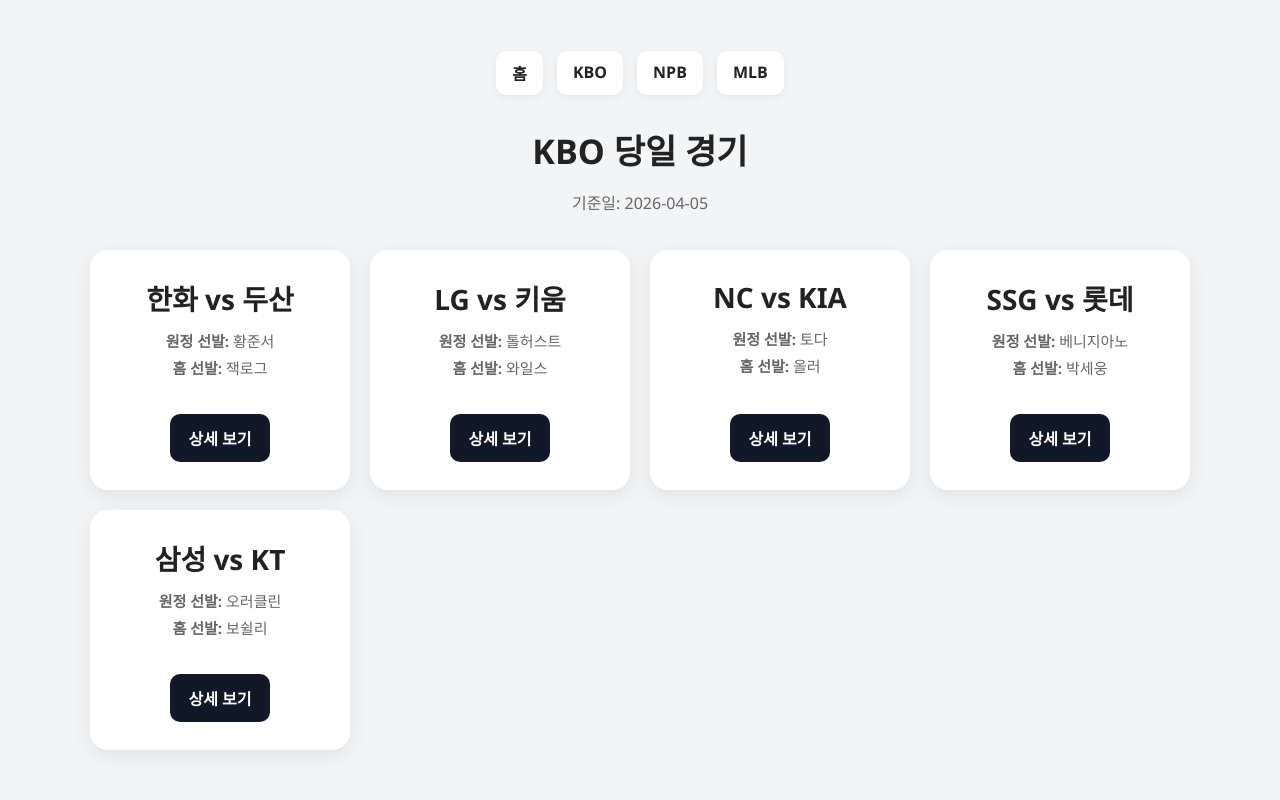
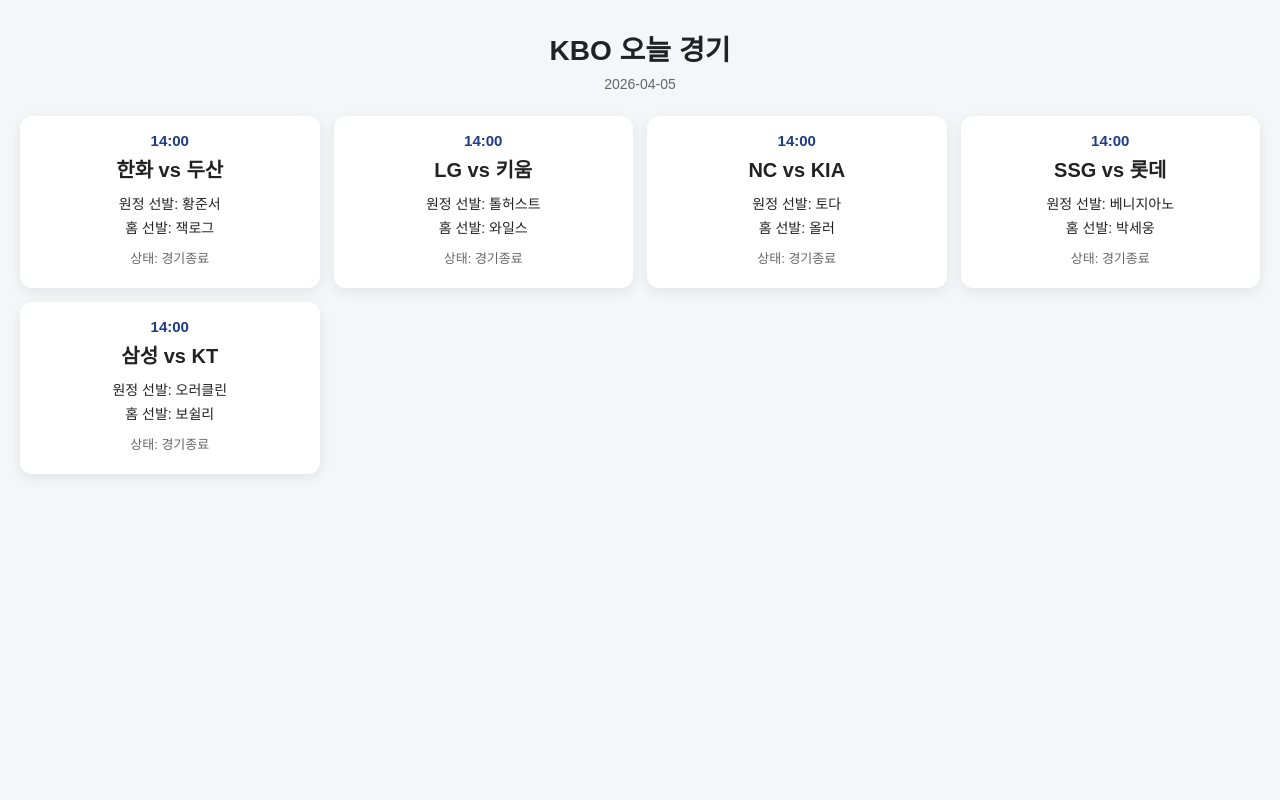
Before and after one commit to corea1531-rgb/coding_develop, a Flask app: page /kbo/ in a window 1280 px wide. Run offline with Flask 3, Linux system fonts and the light colour scheme; data comes from the database, SQL or seed files in the repository.

Commit message:
수정 내용

```diff
--- a/BaseBallData/app/kbo/routes.py
+++ b/BaseBallData/app/kbo/routes.py
@@ -16,7 +16,12 @@
         date_str = datetime.now().strftime("%Y-%m-%d")
 
     games = get_today_games(date_str)
-    return render_template("kbo/index.html", games=games, today=date_str)
+
+    return render_template(
+        "kbo/index.html",
+        games=games,
+        today=date_str
+    )
 
 
 @kbo_bp.route("/game/<game_id>")
@@ -27,9 +32,19 @@
     if not detail:
         abort(404)
 
+    game = detail["game"]
+
+    game_time = (
+        game.get("game_time")
+        or game.get("start_time")
+        or game.get("display_time")
+        or ""
+    )
+
     return render_template(
         "kbo/game_detail.html",
-        game=detail["game"],
+        game=game,
+        game_time=game_time,
         away_pitcher_logs=detail["away_pitcher_logs"],
         home_pitcher_logs=detail["home_pitcher_logs"],
         selected_range=detail["selected_range"],
--- a/BaseBallData/app/services/kbo_service.py
+++ b/BaseBallData/app/services/kbo_service.py
@@ -9,6 +9,7 @@
     SELECT
         game_id,
         game_date,
+        game_time,
         league,
         round_code,
         status_code,
@@ -39,6 +40,7 @@
     SELECT
         game_id,
         game_date,
+        game_time,
         league,
         round_code,
         status_code,
@@ -101,6 +103,7 @@
             away_ab AS ab,
             away_era AS era,
             away_wls AS wls,
+            away_bb9 AS bb9,
             'away' AS team_type
         FROM starting_pitcher_stats
         WHERE away_pitcher_pcode = ?
@@ -127,6 +130,7 @@
             home_ab AS ab,
             home_era AS era,
             home_wls AS wls,
+            home_bb9 AS bb9,
             'home' AS team_type
         FROM starting_pitcher_stats
         WHERE home_pitcher_pcode = ?
--- a/BaseBallData/app/templates/kbo/index.html
+++ b/BaseBallData/app/templates/kbo/index.html
@@ -1,31 +1,163 @@
-{% extends "base.html" %}
+<!DOCTYPE html>
+<html lang="ko">
+<head>
+    <meta charset="UTF-8">
+    <meta name="viewport" content="width=device-width, initial-scale=1.0">
+    <title>KBO 오늘 경기</title>
+    <style>
+        body {
+            margin: 0;
+            padding: 0;
+            background: #f5f6f8;
+            font-family: Arial, sans-serif;
+            color: #222;
+        }
 
-{% block title %}KBO 당일 경기{% endblock %}
+        .wrap {
+            max-width: 1400px;
+            margin: 28px auto;
+            padding: 0 20px;
+        }
 
-{% block content %}
-<h1 class="title">KBO 당일 경기</h1>
-<p class="subtitle">기준일: {{ today }}</p>
+        .page-title {
+            text-align: center;
+            font-size: 28px;
+            font-weight: bold;
+            margin-bottom: 8px;
+        }
+
+        .page-date {
+            text-align: center;
+            font-size: 14px;
+            color: #666;
+            margin-bottom: 24px;
+        }
+
+        .game-list {
+            display: grid;
+            grid-template-columns: repeat(4, 1fr);
+            gap: 14px;
+        }
+
+        .game-card {
+            display: block;
+            background: #ffffff;
+            justify-content: center;
+            align-items: center;
+            text-align: center;
+            border-radius: 12px;
+            padding: 16px 16px;
+            box-shadow: 0 4px 14px rgba(0, 0, 0, 0.08);
+            text-decoration: none;
+            color: inherit;
+            transition: transform 0.15s ease, box-shadow 0.15s ease;
+            min-height: 140px;
+        }
+
+        .game-card:hover {
+            transform: translateY(-2px);
+            box-shadow: 0 8px 20px rgba(0, 0, 0, 0.12);
+        }
+
+        .game-time {
+            font-size: 15px;
+            font-weight: bold;
+            margin-bottom: 8px;
+            color: #1f3c88;
+        }
+
+        .matchup {
+            font-size: 20px;
+            font-weight: bold;
+            margin-bottom: 12px;
+            line-height: 1.3;
+        }
+
+        .starter {
+            font-size: 14px;
+            margin-bottom: 4px;
+            line-height: 1.4;
+        }
+
+        .status {
+            margin-top: 10px;
+            font-size: 13px;
+            color: #666;
+        }
+
+        .empty-box {
+            background: #ffffff;
+            border-radius: 12px;
+            padding: 24px;
+            text-align: center;
+            box-shadow: 0 4px 14px rgba(0, 0, 0, 0.08);
+            color: #666;
+        }
+
+        @media (max-width: 1200px) {
+            .game-list {
+                grid-template-columns: repeat(3, 1fr);
+            }
+        }
+
+        @media (max-width: 900px) {
+            .game-list {
+                grid-template-columns: repeat(2, 1fr);
+            }
+        }
+
+        @media (max-width: 600px) {
+            .game-list {
+                grid-template-columns: 1fr;
+            }
+        }
+    </style>
+</head>
+<body>
+    <div class="wrap">
+        <div class="page-title">KBO 오늘 경기</div>
+        <div class="page-date">{{ today }}</div>
 
         {% if games %}
-    <div class="league-grid">
+            <div class="game-list">
                 {% for game in games %}
-            <div class="league-card">
-                <div>
-                    <div class="league-name">{{ game.away_team }} vs {{ game.home_team }}</div>
-                    <div class="league-desc">
-                        <div><strong>원정 선발:</strong> {{ game.away_starter_name or "-" }}</div>
-                        <div><strong>홈 선발:</strong> {{ game.home_starter_name or "-" }}</div>
+                    <a href="/kbo/game/{{ game['game_id'] }}" class="game-card">
+                        <div class="game-time">
+                            {{ game.get('game_time') or game.get('start_time') or game.get('display_time') or '시간 미정' }}
                         </div>
+
+                        <div class="matchup">
+                            {{ game['away_team'] }} vs {{ game['home_team'] }}
                         </div>
-                <div>
-                    <a class="league-btn" href="/kbo/game/{{ game.game_id }}">상세 보기</a>
+
+                        <div class="starter">
+                            원정 선발: {{ game['away_starter_name'] if game['away_starter_name'] else '미정' }}
                         </div>
+
+                        <div class="starter">
+                            홈 선발: {{ game['home_starter_name'] if game['home_starter_name'] else '미정' }}
                         </div>
+
+                        <div class="status">
+                            상태:
+                            {% if game['status_code'] == 'BEFORE' %}
+                                경기전
+                            {% elif game['status_code'] == 'RESULT' %}
+                                경기종료
+                            {% elif game['status_code'] == 'LIVE' %}
+                                경기중
+                            {% else %}
+                                {{ game['status_code'] }}
+                            {% endif %}
+                        </div>
+                    </a>
                 {% endfor %}
             </div>
         {% else %}
-    <div class="card" style="text-align: center;">
-        <p>오늘 등록된 KBO 경기가 없습니다.</p>
+            <div class="empty-box">
+                오늘 등록된 KBO 경기가 없습니다.
             </div>
         {% endif %}
-{% endblock %}
+    </div>
+</body>
+</html>
```
Also changed, not shown: BaseBallData/scripts/kbo_data.py (+13 -1 lines), BaseBallData/kbo.db, kbo.db (deleted), 1 other file. Lines whose indentation alone changed are shown as unchanged.
